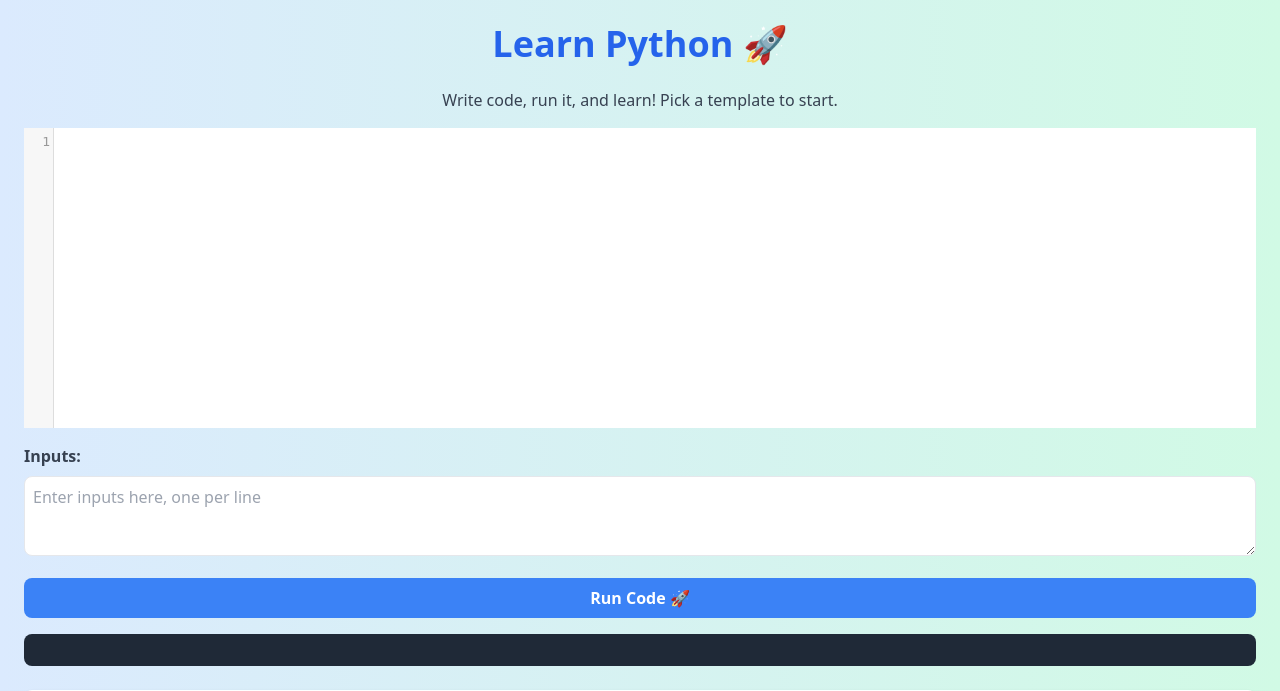
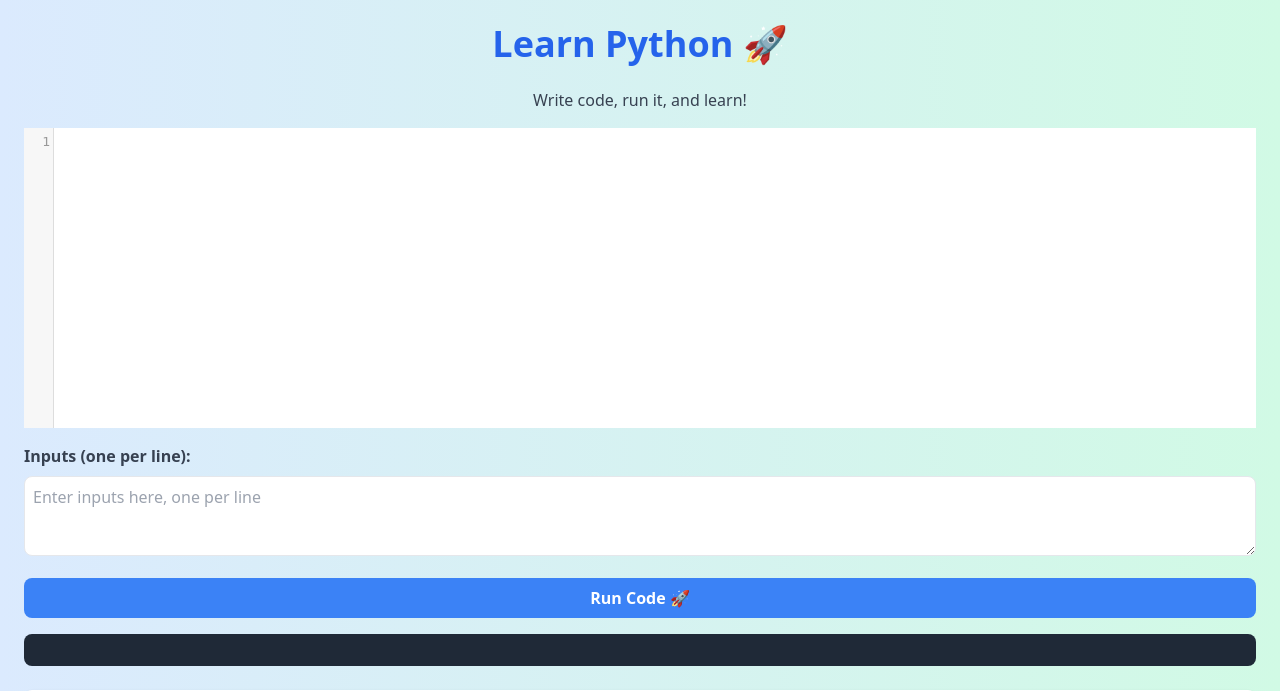
Before and after one commit to Umang228/Python-Editor-Online, a Flask app: page / in a window 1280 px wide. Shown: the top 691 px of the page. Run offline with Flask 3, Linux system fonts and the light colour scheme.

Commit message:
Update index.html

```diff
--- a/templates/index.html
+++ b/templates/index.html
@@ -14,7 +14,7 @@
 <body class="bg-gradient-to-r from-blue-100 to-green-100 min-h-screen">
     <div class="container mx-auto p-6">
         <h1 class="text-4xl font-bold text-center text-blue-600 mb-6">Learn Python 🚀</h1>
-        <p class="text-center text-gray-700 mb-4">Write code, run it, and learn! Pick a template to start.</p>
+        <p class="text-center text-gray-700 mb-4">Write code, run it, and learn!</p>
 
         <!-- Code Editor -->
         <div class="mb-4">
@@ -23,7 +23,7 @@
 
         <!-- Input Area -->
         <div class="mb-4">
-            <label class="block text-gray-700 font-semibold mb-2">Inputs:</label>
+            <label class="block text-gray-700 font-semibold mb-2">Inputs (one per line):</label>
             <textarea id="input" class="w-full h-20 p-2 border rounded-lg" placeholder="Enter inputs here, one per line"></textarea>
         </div>
 
@@ -74,17 +74,6 @@
                 document.getElementById('output').innerText = `Error: ${error.message}`;
             }
         }
-
-        // Load template into editor
-        function loadTemplate() {
-            const template = document.getElementById('templates').value;
-            if (template) {
-                editor.setValue(template);
-                // Clear input and output for new template
-                document.getElementById('input').value = '';
-                document.getElementById('output').innerText = '';
-            }
-        }
     </script>
 </body>
 </html>
```
